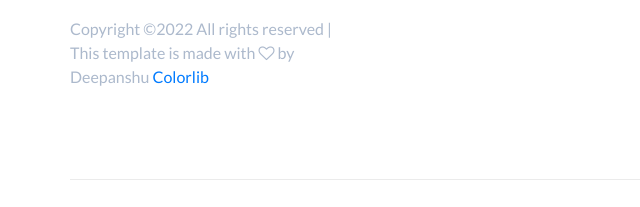
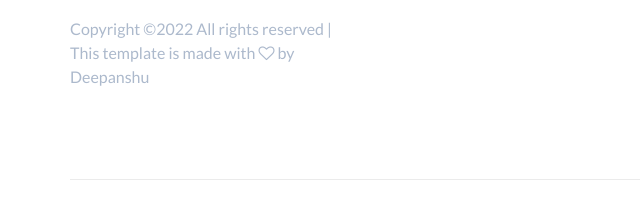
Before and after one commit to Deepanshu2k3/web3-landing-page, a plain HTML site: page index.html in a window 1280 px wide. Shown: the part 1126-1333 px from the top of the page, 0-640 px from the left. Drawn offline with Linux system fonts and the light colour scheme.

```diff
--- a/index.html
+++ b/index.html
@@ -87,7 +87,7 @@
 					<img src="" class="mb-4" alt="logo">
 					<p>Excepteur sint occaecat cupidatat non proident, sunt in culpa qui officia dese mollit anim id est laborum.</p>
 					<span><!-- Link back to Colorlib can't be removed. Template is licensed under CC BY 3.0. -->
-Copyright &copy;<script>document.write(new Date().getFullYear());</script> All rights reserved | This template is made with <i class="fa fa-heart-o" aria-hidden="true"></i> by Deepanshu <a href="https://colorlib.com" target="_blank">Colorlib</a>
+Copyright &copy;<script>document.write(new Date().getFullYear());</script> All rights reserved | This template is made with <i class="fa fa-heart-o" aria-hidden="true"></i> by Deepanshu
 <!-- Link back to Colorlib can't be removed. Template is licensed under CC BY 3.0. --></span>
 				</div>
 				<div class="col-md-6 col-lg-2 offset-lg-1 footer-widget">
```
